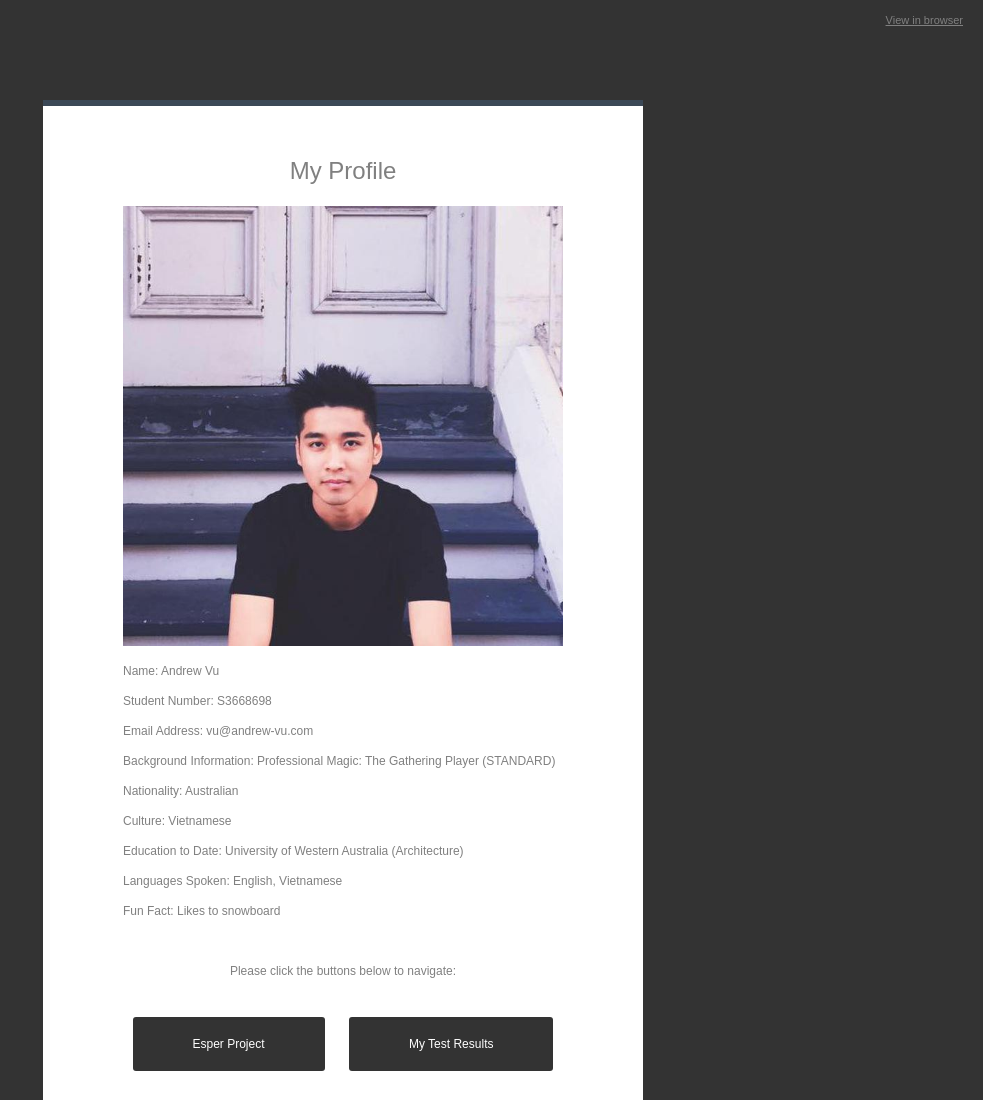
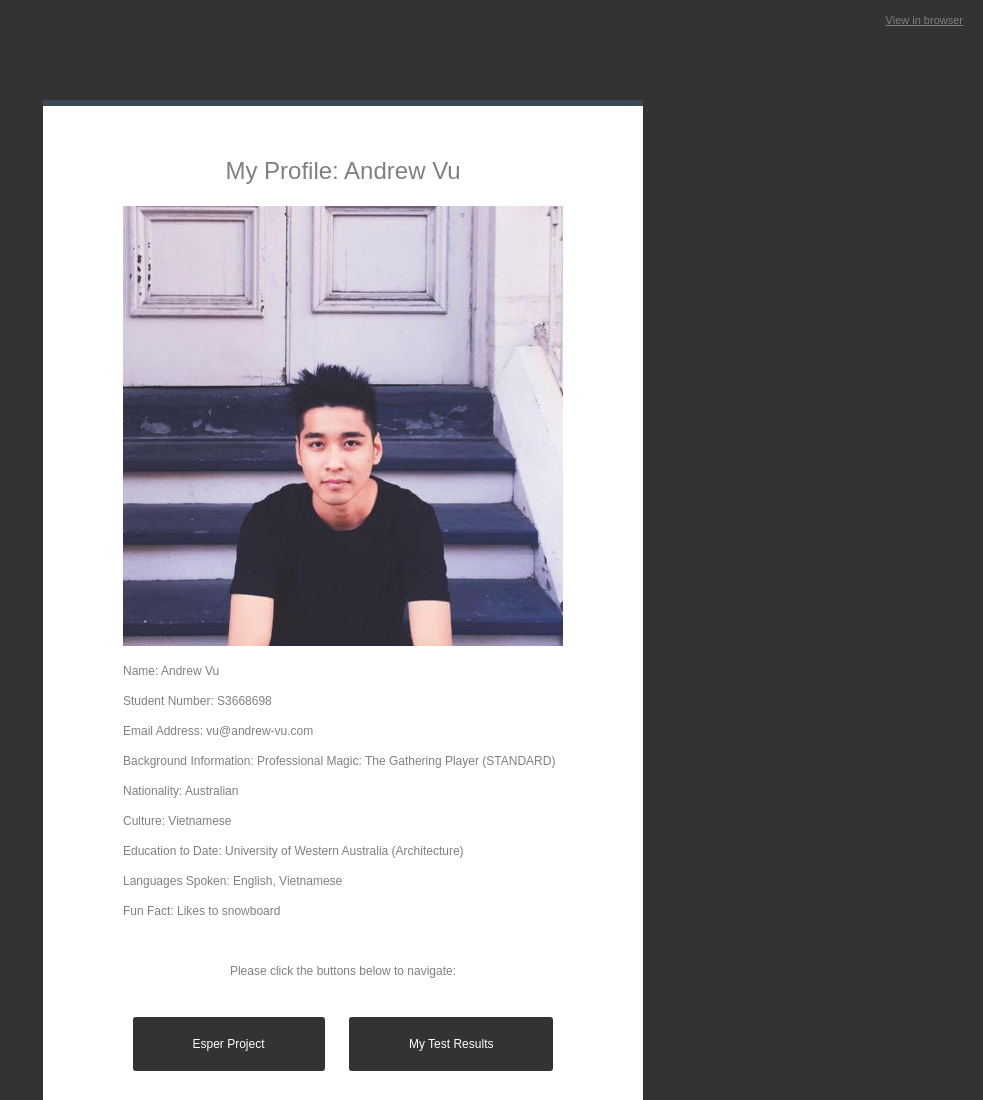
Before and after one commit to a-vires/vires.github.io, a plain HTML site: page index.html in a window 1280 px wide. Shown: the top 1100 px of the page, without its empty margins (297-1280 px from the left). Drawn offline with Linux system fonts and the light colour scheme.

Commit message:
Update index.html

```diff
--- a/index.html
+++ b/index.html
@@ -560,7 +560,7 @@
         </div>
         <div id="body-wrapper">
             <div class="main-content">
-                <h2>My Profile</h2>
+                <h2>My Profile: Andrew Vu</h2>
                  <img class="img-spacer" src="andrew.jpg">
                 <!-- <p class="p-text">Lorem ipsum dolor sit amet consectetur adipisicing elit. Nihil, cum!</p>
                 <p class="p-text">Lorem ipsum dolor sit amet, consectetur adipisicing elit. Alias dolorum itaque laudantium minima, quis quod repellat voluptatum. Dolorum, fugiat officiis?</p> -->
```
